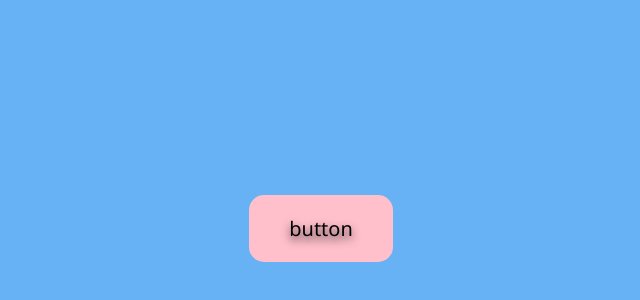
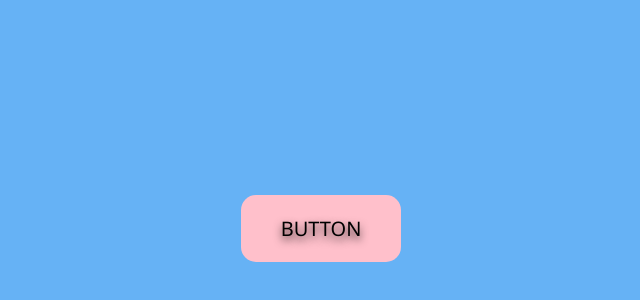
Before and after one commit to howydaahmed2023/git-courses, a plain HTML site: page index.html in a window 1280 px wide. Shown: the part 172-472 px from the top of the page, without its empty margins (319-959 px from the left). Drawn offline with Linux system fonts and the light colour scheme.

Commit message:
capitalize text

```diff
--- a/index.html
+++ b/index.html
@@ -7,7 +7,7 @@
     <link rel="stylesheet" href="style.css">
 </head>
 <body>
-    <a href="#" class="btn"><span>button</span></a>
+    <a href="#" class="btn"><span>Button</span></a>
     <script src="index.js"></script>
 
 </body>
--- a/style.css
+++ b/style.css
@@ -16,6 +16,7 @@ align-items: center;}
     color: black;
     position: relative;
     overflow: hidden;
+    text-transform: uppercase;
 }
 .btn span{
     position: relative;
```
